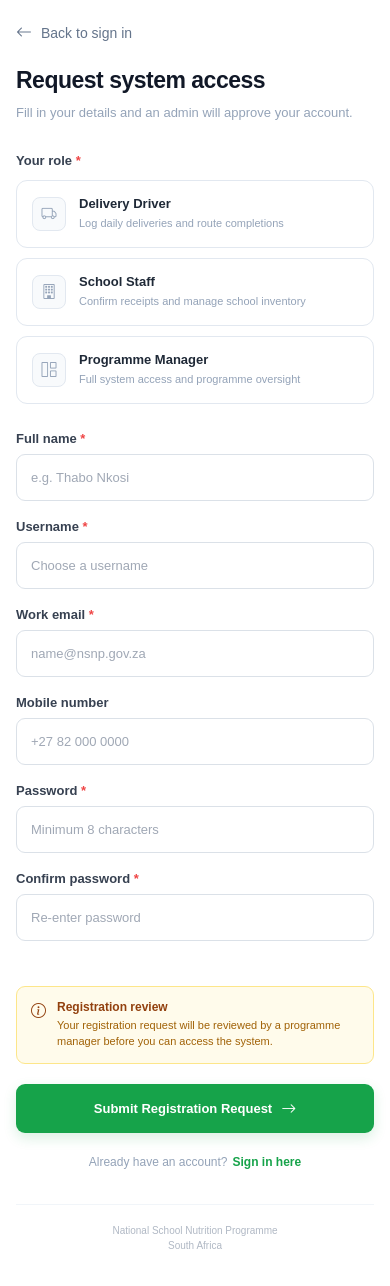
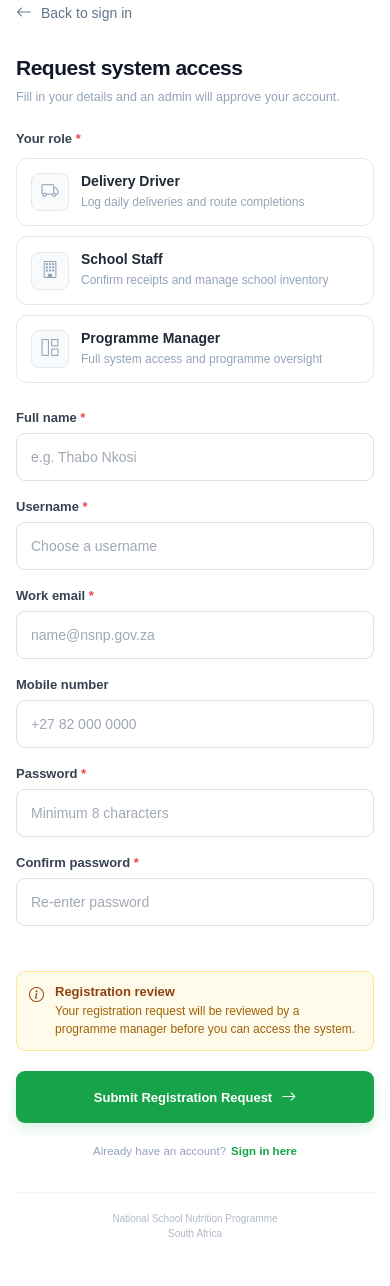
Before and after one commit to Karabo-mokena/nsnp-food-tracking, a Django app: page /register/ in a window 390 px wide. Shown: the part 271-1557 px from the top of the page. After the commit the page ends 1508 px from the top, so only its background shows below. Run offline with Django 5.2, Linux system fonts and the light colour scheme.

Commit message:
Enhance styles for registration page responsiveness
Added responsive styles and adjusted layout for various screen sizes.

```diff
--- a/projectApp/static/css/register.css
+++ b/projectApp/static/css/register.css
@@ -2,6 +2,11 @@
     box-sizing: border-box;
     margin: 0;
     padding: 0;
+}
+
+html,
+body {
+    overflow-x: hidden;
 }
 
 body {
@@ -10,6 +15,7 @@ body {
     color: #111827;
 }
 
+/* ============== PAGE LAYOUT ============== */
 
 .register-page {
     min-height: 100vh;
@@ -59,6 +65,7 @@ body {
     align-items: center;
     justify-content: center;
     overflow: hidden;
+    flex-shrink: 0;
 }
 
 .register-brand-icon img {
@@ -132,6 +139,8 @@ body {
     font-size: 15px;
 }
 
+/* ============== FORM PANEL ============== */
+
 .register-form-panel {
     flex: 1;
     min-width: 0;
@@ -157,6 +166,7 @@ body {
     text-decoration: none;
     font-size: 14px;
     font-weight: 500;
+    min-height: 40px;
 }
 
 .back-link a:hover {
@@ -196,6 +206,7 @@ body {
     border-radius: 9px;
     font-size: 13px;
     line-height: 1.5;
+    word-wrap: break-word;
 }
 
 .error {
@@ -207,6 +218,7 @@ body {
 .error i {
     color: #ef4444;
     margin-top: 1px;
+    flex-shrink: 0;
 }
 
 .success {
@@ -218,7 +230,10 @@ body {
 .success i {
     color: #22c55e;
     margin-top: 1px;
+    flex-shrink: 0;
 }
+
+/* ============== FORM SECTIONS ============== */
 
 .form-section {
     margin-bottom: 27px;
@@ -287,6 +302,7 @@ body {
     align-items: center;
     justify-content: center;
     font-size: 15px;
+    transition: 0.2s ease;
 }
 
 .role-option input:checked + .role-card .role-icon {
@@ -315,6 +331,8 @@ body {
 .role-option input:checked + .role-card .role-content p {
     color: #16a34a;
 }
+
+/* ============== FORM INPUTS ============== */
 
 .form-row {
     display: grid;
@@ -362,6 +380,8 @@ body {
     box-shadow: 0 0 0 3px rgba(34, 197, 94, 0.1);
 }
 
+/* ============== REGISTRATION NOTE ============== */
+
 .registration-note {
     display: flex;
     align-items: flex-start;
@@ -377,6 +397,7 @@ body {
 .registration-note > i {
     margin-top: 2px;
     font-size: 15px;
+    flex-shrink: 0;
 }
 
 .registration-note strong {
@@ -391,6 +412,8 @@ body {
     font-size: 11px;
     line-height: 1.5;
 }
+
+/* ============== SUBMIT BUTTON ============== */
 
 .register-button {
     width: 100%;
@@ -420,6 +443,8 @@ body {
     font-size: 15px;
 }
 
+/* ============== BOTTOM LINKS ============== */
+
 .login-link {
     display: flex;
     justify-content: center;
@@ -428,6 +453,7 @@ body {
     margin-top: 22px;
     color: #94a3b8;
     font-size: 12px;
+    flex-wrap: wrap;
 }
 
 .login-link a {
@@ -457,6 +483,8 @@ body {
     margin-left: 8px;
 }
 
+/* ============== RESPONSIVE ============== */
+
 @media (max-width: 1150px) {
 
     .register-image-panel {
@@ -481,7 +509,6 @@ body {
         padding-left: 45px;
         padding-right: 45px;
     }
-
 }
 
 @media (max-width: 900px) {
@@ -519,31 +546,47 @@ body {
         margin-bottom: 0;
         flex-shrink: 0;
     }
-
 }
 
 @media (max-width: 700px) {
 
+    /* Stack vertically */
     .register-page {
         display: block;
-        overflow: visible;
+        min-height: auto;
     }
 
+    /* Smaller, more flexible image header */
     .register-image-panel {
         width: 100%;
         min-width: 0;
-        height: 300px;
+        height: 280px;
+        max-height: 42vh;
     }
 
     .register-brand {
-        top: 25px;
-        left: 25px;
+        top: 22px;
+        left: 22px;
+    }
+
+    .register-brand-icon {
+        width: 38px;
+        height: 38px;
+    }
+
+    .register-brand-icon img {
+        width: 30px;
+        height: 30px;
+    }
+
+    .register-brand-text strong {
+        font-size: 16px;
     }
 
     .register-image-content {
-        left: 25px;
-        right: 25px;
-        bottom: 28px;
+        left: 22px;
+        right: 22px;
+        bottom: 24px;
     }
 
     .register-image-label {
@@ -551,24 +594,24 @@ body {
     }
 
     .register-image-content h1 {
-        font-size: 29px;
-        margin-bottom: 9px;
+        font-size: 27px;
+        margin-bottom: 8px;
     }
 
     .register-image-content p {
-        max-width: 500px;
+        max-width: 100%;
         font-size: 12px;
         line-height: 1.5;
     }
 
     .register-location {
-        margin-top: 12px;
+        margin-top: 10px;
+        font-size: 12px;
     }
 
+    /* Form panel */
     .register-form-panel {
-        min-height: auto;
-        padding: 30px 20px 40px;
-        overflow: visible;
+        padding: 28px 20px 40px;
     }
 
     .register-form-container {
@@ -576,13 +619,18 @@ body {
     }
 
     .back-link {
-        margin-bottom: 25px;
+        margin-bottom: 22px;
     }
 
     .register-heading h1 {
-        font-size: 25px;
+        font-size: 24px;
     }
 
+    .register-heading p {
+        font-size: 13px;
+    }
+
+    /* Forms stack to 1 column */
     .form-row {
         grid-template-columns: 1fr;
         gap: 0;
@@ -593,52 +641,166 @@ body {
         margin-bottom: 18px;
     }
 
+    /* Bigger touch targets */
+    .form-group input {
+        height: 50px;
+        font-size: 15px;
+    }
+
+    .register-button {
+        height: 54px;
+        font-size: 14px;
+    }
+
+    .role-card {
+        padding: 14px;
+        gap: 12px;
+    }
+
+    .role-icon {
+        width: 38px;
+        height: 38px;
+        font-size: 17px;
+    }
+
+    .role-content h3 {
+        font-size: 14px;
+    }
+
+    .role-content p {
+        font-size: 12px;
+    }
+
+    .registration-note {
+        padding: 12px;
+    }
+
+    .registration-note strong {
+        font-size: 13px;
+    }
+
+    .registration-note p {
+        font-size: 12px;
+    }
 }
 
 @media (max-width: 480px) {
 
     .register-image-panel {
-        height: 270px;
+        height: 240px;
+        max-height: 38vh;
     }
 
     .register-brand {
-        top: 20px;
-        left: 20px;
+        top: 16px;
+        left: 16px;
+    }
+
+    .register-brand-icon {
+        width: 34px;
+        height: 34px;
+    }
+
+    .register-brand-icon img {
+        width: 26px;
+        height: 26px;
+    }
+
+    .register-brand-text strong {
+        font-size: 15px;
+    }
+
+    .register-brand-text span {
+        font-size: 11px;
     }
 
     .register-image-content {
-        left: 20px;
-        right: 20px;
-        bottom: 22px;
+        left: 16px;
+        right: 16px;
+        bottom: 18px;
     }
 
     .register-image-content h1 {
-        font-size: 26px;
+        font-size: 22px;
+    }
+
+    .register-image-content p {
+        font-size: 11.5px;
+        line-height: 1.45;
+    }
+
+    .register-form-panel {
+        padding: 24px 16px 32px;
+    }
+
+    .register-heading {
+        margin-bottom: 24px;
+    }
+
+    .register-heading h1 {
+        font-size: 21px;
+    }
+
+    .register-heading p {
+        font-size: 12.5px;
+    }
+
+    .form-group input {
+        height: 48px;
+        font-size: 14px;
+    }
+
+    .register-button {
+        height: 52px;
+        font-size: 13px;
+    }
+
+    .login-link {
+        font-size: 11.5px;
+    }
+
+    .register-footer {
+        flex-direction: column;
+        gap: 4px;
+        font-size: 10px;
+    }
+
+    .register-footer span:first-child::after {
+        display: none;
+    }
+}
+
+/* Ultra-small phones (320px) */
+@media (max-width: 360px) {
+
+    .register-image-panel {
+        height: 220px;
+    }
+
+    .register-image-content h1 {
+        font-size: 20px;
     }
 
     .register-image-content p {
         font-size: 11px;
     }
 
-    .register-form-panel {
-        padding: 25px 16px 35px;
+    .register-heading h1 {
+        font-size: 19px;
     }
 
-    .register-heading h1 {
-        font-size: 23px;
+    .form-group input,
+    .register-button {
+        height: 48px;
     }
 
-    .register-heading p {
-        font-size: 13px;
+    .role-card {
+        padding: 12px;
     }
 
-    .register-footer {
-        flex-direction: column;
-        gap: 4px;
+    .role-icon {
+        width: 34px;
+        height: 34px;
+        font-size: 15px;
     }
-
-    .register-footer span:first-child::after {
-        display: none;
-    }
-
 }
```
